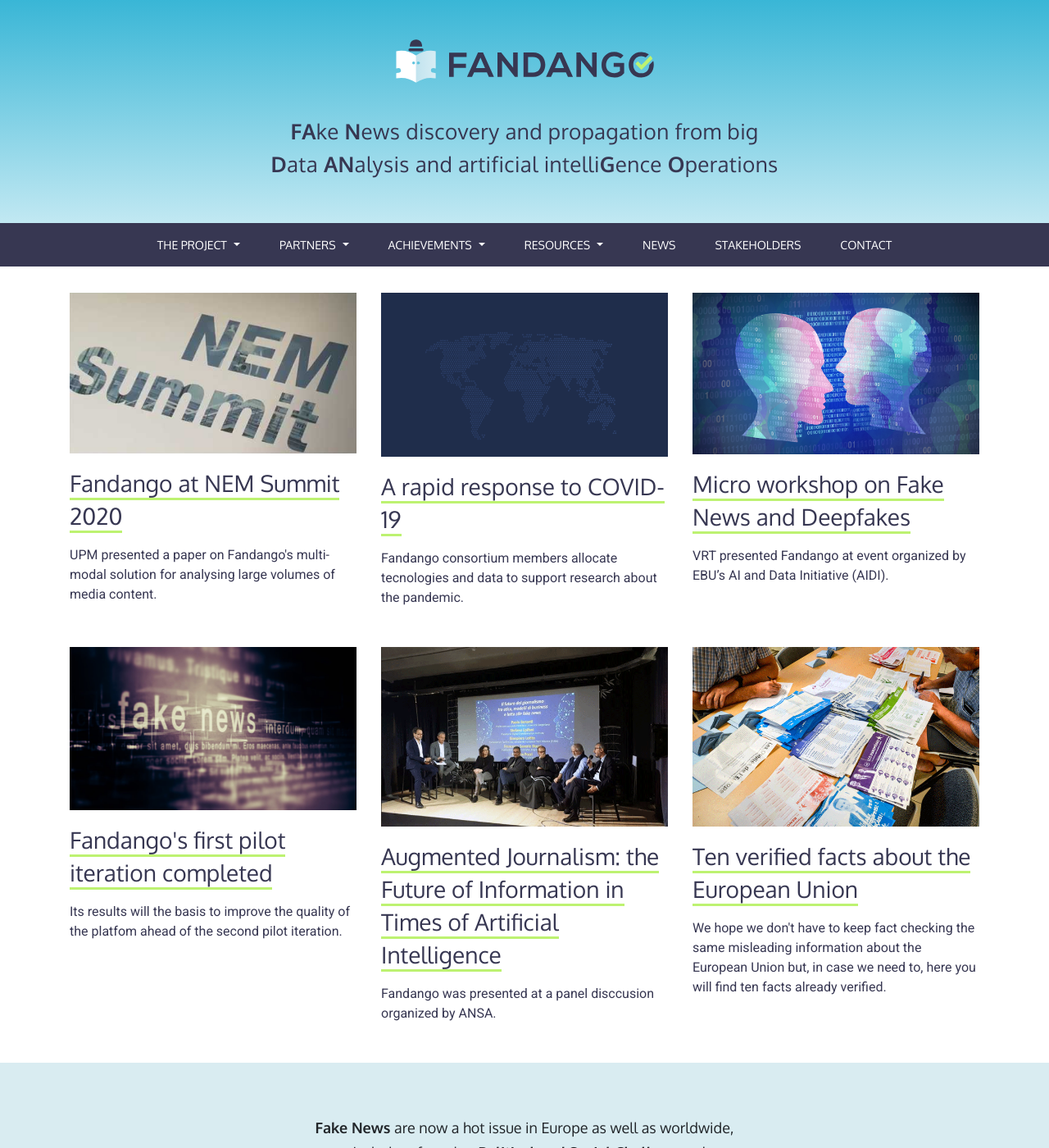
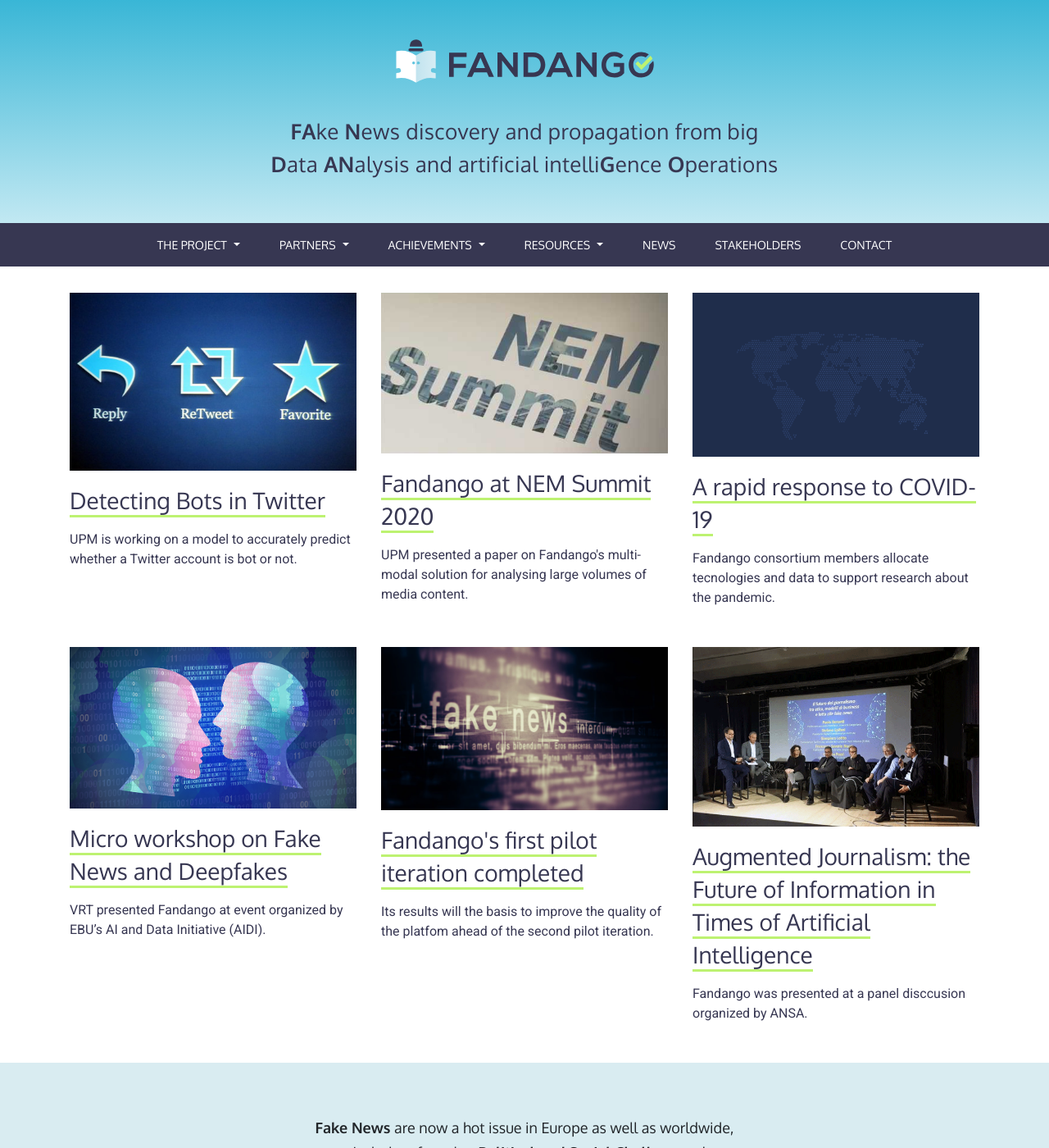
Before and after one commit to fandangOrg/fandango-web, a Jekyll site: the page built from index.md, in a window 1280 px wide and 1400 px high. Shown: the whole window at 82% size. Built offline with Jekyll 4.4.1, drawn with Linux system fonts in a browser that asks for light colours; comment, search, counter and statistics services are not loaded; part of the change alters nothing that is shown.

Commit message:
Updated Detecting Bots In Twitter

```diff
--- a/_posts/2020-07-24-detecting-bots-in-twitter.markdown
+++ b/_posts/2020-07-24-detecting-bots-in-twitter.markdown
@@ -1,7 +1,9 @@
 ---
 title: Detecting Bots in Twitter
 date: 2020-07-24 10:49:00 Z
-published: false
+lead: UPM is working on a model to accurately predict whether a Twitter account is
+  bot or not.
+image: "/uploads/4518788990_5ace4f5637.jpg"
 ---
 
 "Online bots are spreading disinformation on the coronavirus crisis across Europe", [the European Comissin alerts](https://ec.europa.eu/info/live-work-travel-eu/health/coronavirus-response/fighting-disinformation_en#dont-be-fooled-by-bots). "The massive increase of online disinformation and outright fake news concerning the coronavirus makes it very difficult to tell what is true and what is false. Some of the misleading information, massively spread via fake social media accounts including ‘bots’ that run automated tasks on the internet and social media, can potentially be very harmful to you and your loved ones".
@@ -13,5 +15,24 @@ Fandango's consortium partner Visual telecommunications applications research gr
 *As an example of this, in 2019, Twitter had to remove more than 26 thousand of accounts since they were suspicious of spreading misinformation and/or non-appropriate content. So then, the question is, how AI may support end-users in the task of detecting suspicious accounts?*
 
 To solve this first question, we need to first understand how a bot account and a normal account behaves and then try to find some descriptors that may distinguish both categories; this is what is call modelling in AI. Thus, the goal consists in creating a model or a function capable of properly separating these two classes using as input a collection of features.
-Focussing on Twitter, procedure of detecting bot accounts starts with a first glance or impression of some features (or combination of features) that are provided via the Twitter API or that can be computed using such data.
-Figure X shows a comparative distribution diagram regarding the popularity metric, which is computed as a non-linear combination of the number of followers and friends that a given account has. As one may observe, both distributions contain different parameters in terms of mean (µ) and standard deviation (σ)
+Focussing on Twitter, procedure of detecting bot accounts starts with a first glance or impression of some features (or combination of features) that are provided via the Twitter API or that can be computed using such data.*
+
+*Figure X shows a comparative distribution diagram regarding the popularity metric, which is computed as a non-linear combination of the number of followers and friends that a given account has. As one may observe, both distributions contain different parameters in terms of mean (µ) and standard deviation (σ).*
+
+![Twitter_bots_1.png](/uploads/Twitter_bots_1.png)
+
+*Figure X shows a boxplot of the same popularity metric. This representation is also useful to analyse the distribution of a given variable since it presents the different values of the quartiles and it is clear that these values are different for each distribution. Thus, this feature seems to be a priori useful to distinguish between bots and normal accounts.*
+
+![Twitter_bots_2.png](/uploads/Twitter_bots_2.png)
+
+*The second step consists in establishing a hypothesis due to at the end, this procedure is performed automatically by Machine or Deep learning approaches. The Null hypothesis here states that an input account is human or normal, whereas the alternative hypothesis will state the right opposite claim. However, to perform this hypothesis test process we need to have some feature or variable in order to carried out the verification of the Null hypothesis or its rejection according to a certain criteria.*
+
+*Furthermore, this process is not enough since the amount of false positive and false negative may be considerable large since we are only analysing one feature. Thus, a second question arises, how can we select those features that better represent a distinction between these two classes? Once again, both Machine Learning and Deep Learning approaches are the key to solve this issue.*
+
+*We need to pre-define a set of features to be considered from Twitter including the description of the user, the age of the account, the verification of the profile and the statistics related to the friends, followers, retweets etc. Subsequently, we need to pre-process these data since the ranges are completely different, the features have different nature (some of them are numerical other are Booleans or free text). At the end of this stage, we will have a potential feature map that can be feed into a ML or DL model in order to classify accounts as a binary problem (bot/human), where bot will be our positive class and human the negative one.*
+
+*Moreover, during the next training phase of our models, what it is actually happened is that the model is attempting to seek the best frontier or decision function to separate these classes according to the feature map that receives as input. The magical step once the model is trained is not only the fact that it can produce a probability of belonging a certain class but a new given account but it has created a more compact representation of the input features that seems to separate better these classes. This new representation is what it is called Embedding in the literature and which basically consists in a vector that has a more compact representation of the original feature map and it is generated as a result of the hidden layers of the model. The following Figure X shows an example of that after applying the so-called T-SNE projection algorithm to show the embedding as a 2-dimensional vector:*
+
+![Twitter_bots_3.png](/uploads/Twitter_bots_3.png)
+
+*Consequently, we have a good representation of Twitter accounts as a result of a combination of features that is provided by the trained model. Using this new representation, we can classify twitter accounts using the probabilities via the model itself, or we can just generate the embeddings of the account and search for similar previous annotated accounts in our large database to make the final decision. This process can be performed via efficient Information Retrieval algorithms such as approximations of the Nearest Neighbours algorithms such as Local Sensing Hashing.*
```
